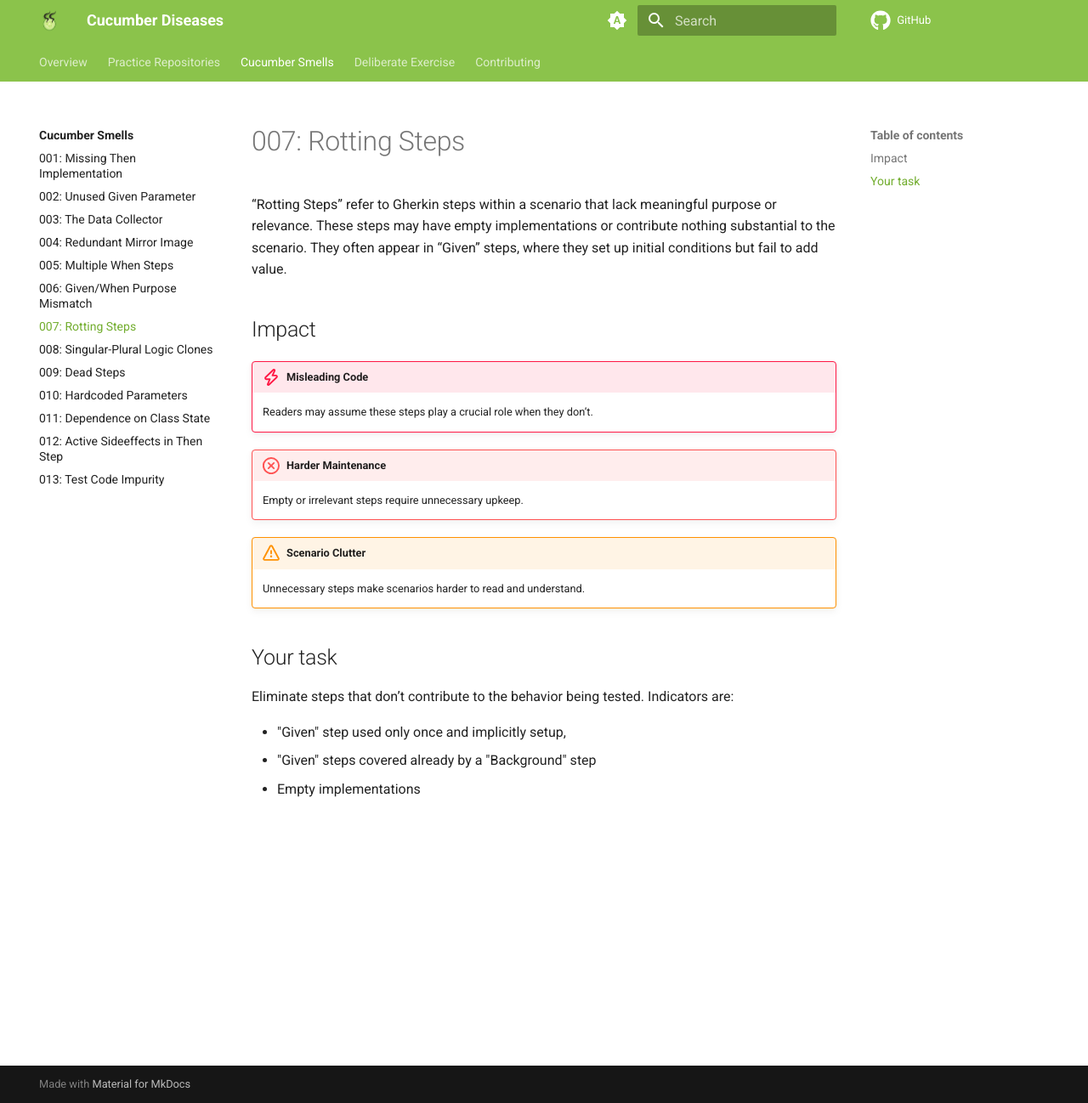
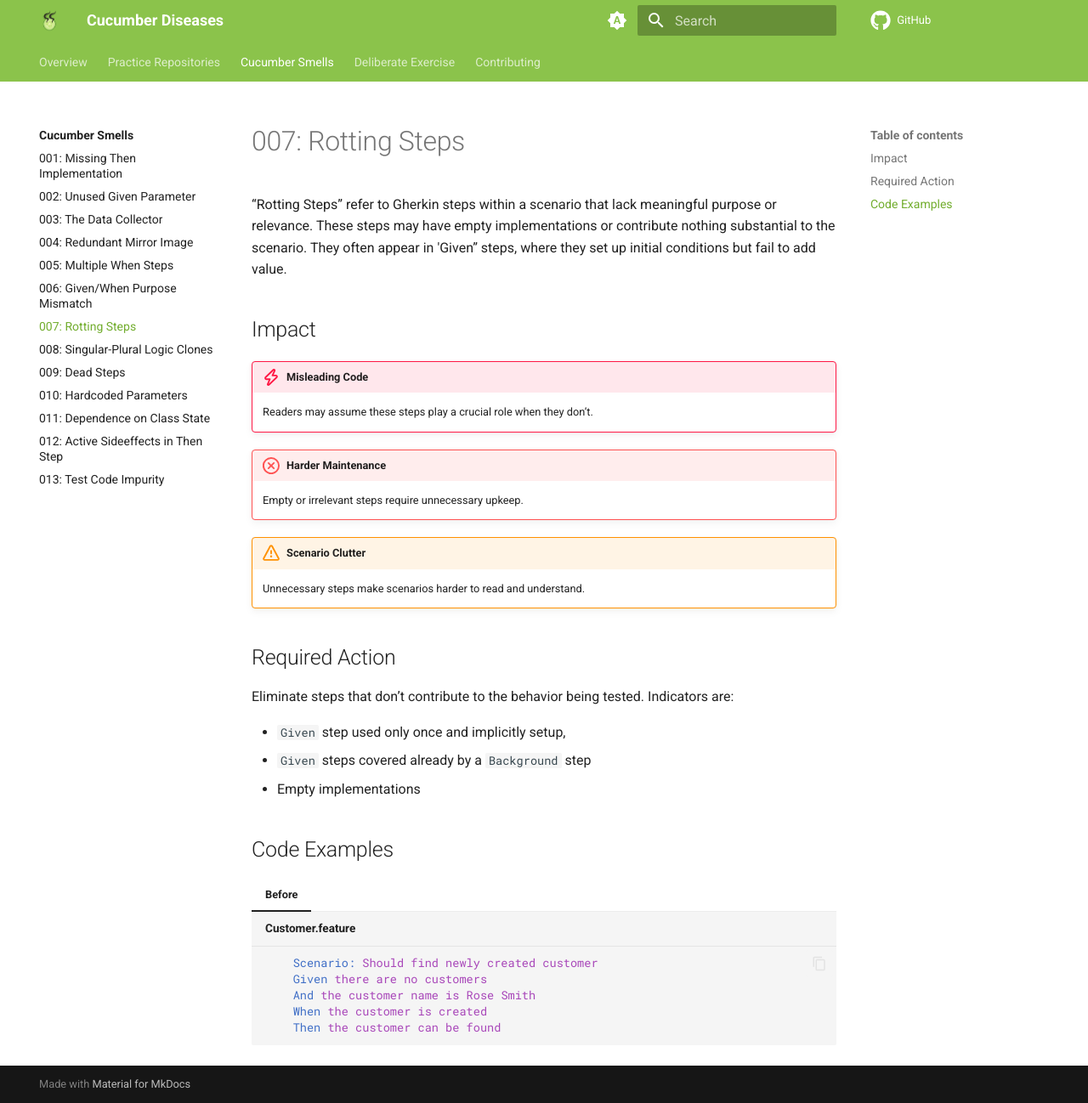
Before and after one commit to Cucumber-Diseases/cucumber-diseases.github.io, an MkDocs documentation site: the page built from docs/smells/007-rotting-steps.md, in a window 1280 px wide and 1298 px high. Shown: the whole window at 85% size. Built offline with MkDocs 1.6.1 and Material for MkDocs 9.7.7, drawn with Linux system fonts in a browser that asks for light colours.

Commit message:
Update 007-rotting-steps.md

````diff
--- a/docs/smells/007-rotting-steps.md
+++ b/docs/smells/007-rotting-steps.md
@@ -2,7 +2,7 @@
 
 “Rotting Steps” refer to Gherkin steps within a scenario that lack meaningful purpose or relevance.
 These steps may have empty implementations or contribute nothing substantial to the scenario.
-They often appear in “Given” steps, where they set up initial conditions but fail to add value.
+They often appear in 'Given” steps, where they set up initial conditions but fail to add value.
 
 ## Impact
 
@@ -15,9 +15,21 @@
 !!! warning "Scenario Clutter"
     Unnecessary steps make scenarios harder to read and understand.
 
-## Your task
+## Required Action
 Eliminate steps that don’t contribute to the behavior being tested. Indicators are:
 
-* "Given" step used only once and implicitly setup,
-* "Given" steps covered already by a "Background" step
+* `Given` step used only once and implicitly setup,
+* `Given` steps covered already by a `Background` step
 * Empty implementations
+
+
+## Code Examples
+
+=== "Before"
+    ```gherkin title="Customer.feature"
+        Scenario: Should find newly created customer
+        Given there are no customers
+        And the customer name is Rose Smith
+        When the customer is created
+        Then the customer can be found
+    ```
````
